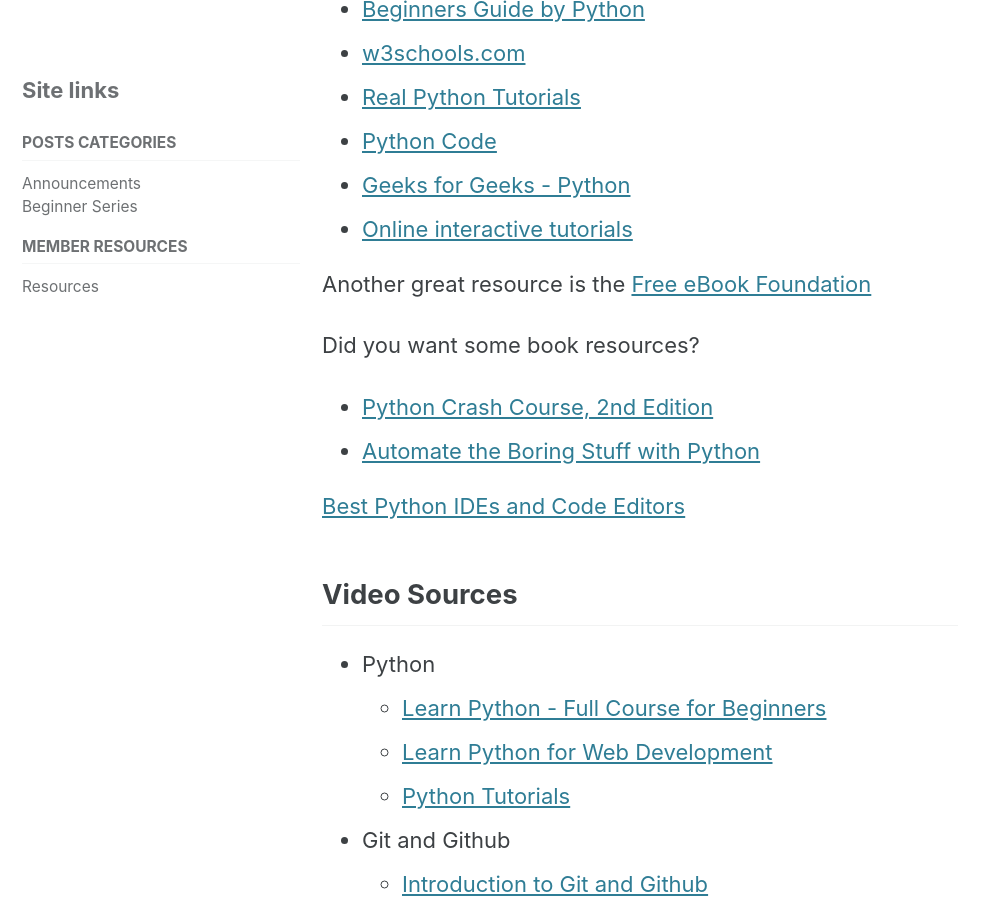
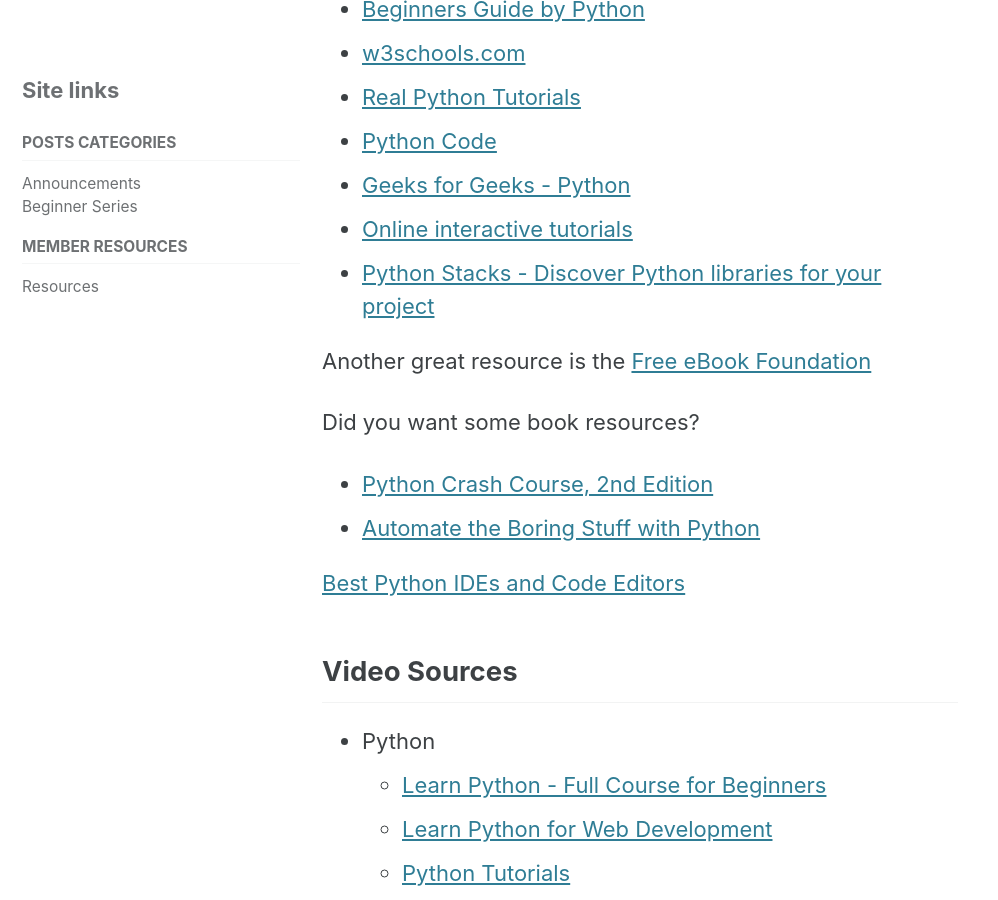
Before and after one commit to PythonClan/pythonclan.github.io, a Jekyll site: the page built from _pages/resources.md, in a window 1280 px wide and 900 px high, scrolled down 458 px. Shown: the whole window, without its empty margins (0-998 px from the left). Built offline with Jekyll 4.4.1, drawn with Linux system fonts in a browser that asks for light colours; cached includes are drawn as plain includes; nearby versions of some CDN libraries.

Commit message:
adding pythonstacks.com

```diff
--- a/_pages/resources.md
+++ b/_pages/resources.md
@@ -20,6 +20,7 @@
 - [Python Code](https://www.thepythoncode.com/)
 - [Geeks for Geeks - Python](https://www.geeksforgeeks.org/python-programming-language/)
 - [Online interactive tutorials](http://www.pythonbytesize.com/exercise-index.html)
+- [Python Stacks - Discover Python libraries for your project](https://www.pythonstacks.com/)
 
 Another great resource is the [Free eBook Foundation](https://ebookfoundation.github.io/free-programming-books/free-programming-interactive-tutorials-en.html#python)
 
```
